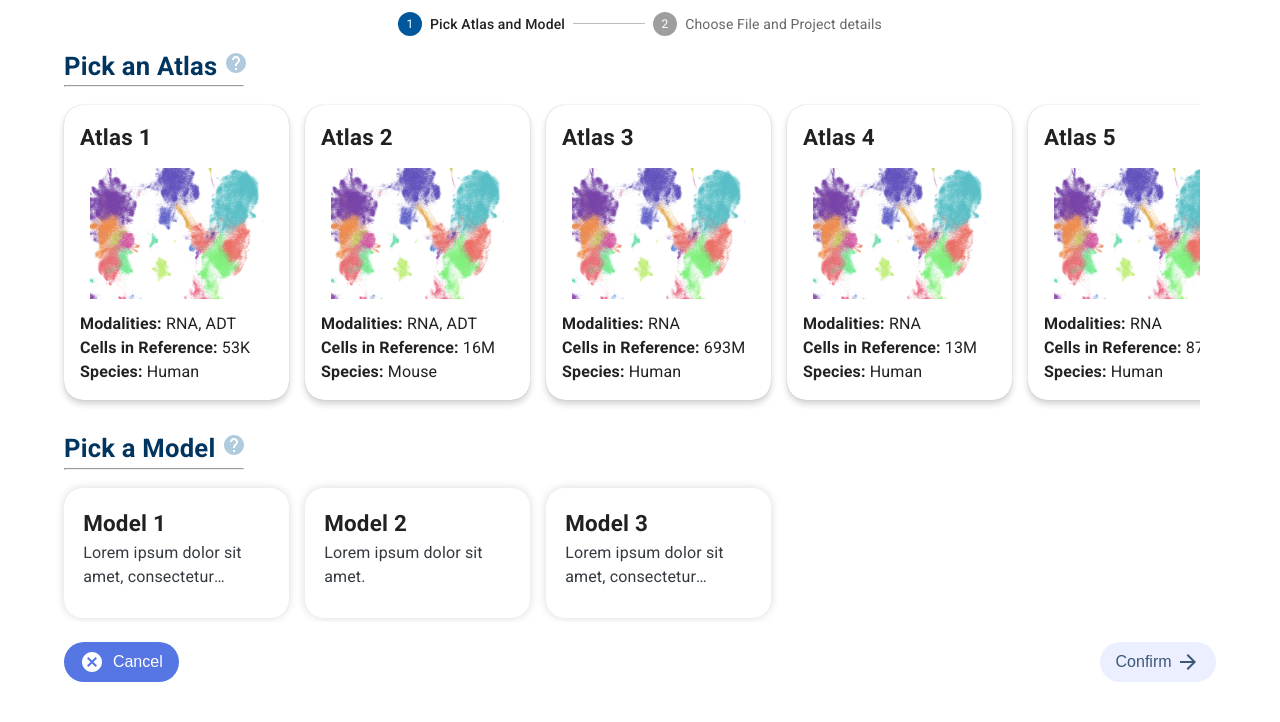
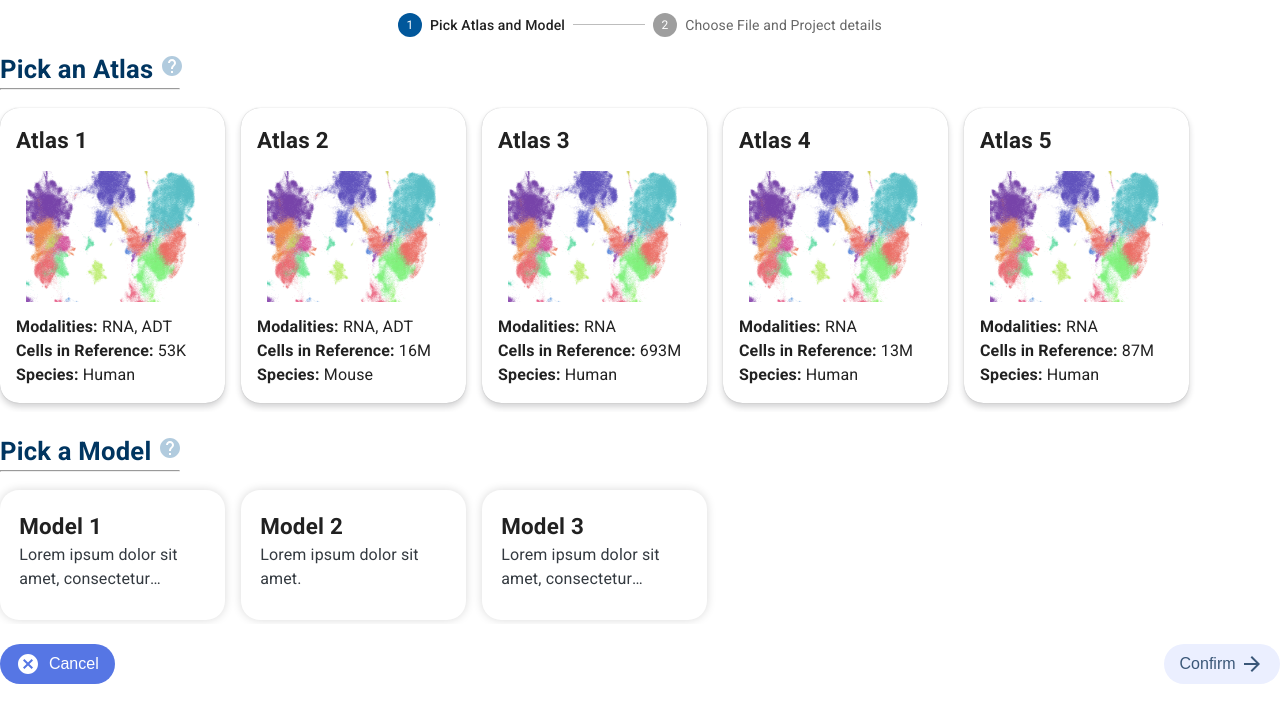
Before and after one commit to jst-seminar-rostlab-tum/genomics.ai, a React (Create React App) app in the folder Frontend/: page /#/evan in a window 1280 px wide. Shown: the top 722 px of the page. Built offline with nearby package versions, Linux system fonts and the light colour scheme.

Commit message:
removed Container in GeneMapperState and call useEffect only on first render

```diff
--- a/Frontend/src/views/GeneMapper/AtlasModelChoice/AtlasModelChoice.jsx
+++ b/Frontend/src/views/GeneMapper/AtlasModelChoice/AtlasModelChoice.jsx
@@ -53,7 +53,7 @@ function AtlasModelChoice({
             setAtlases(a);
         });
         ProjectMock.getModels().then(m => setModels(m));
-    });
+    }, []);
 
     return (
         <div>
--- a/Frontend/src/views/GeneMapper/GeneMapperState/index.jsx
+++ b/Frontend/src/views/GeneMapper/GeneMapperState/index.jsx
@@ -12,7 +12,7 @@ function GeneMapperState({ basePath, path }) {
   const steps = ['Pick Atlas and Model', 'Choose File and Project details'];
 
   return (
-    <Container>
+    <>
       <Box width="500px" margin="auto" sx={{ marginTop: '1%', marginBottom: '1%' }}>
         <Stepper activeStep={activeStep}>
           {steps.map((labelText, index) => (
@@ -50,7 +50,7 @@ function GeneMapperState({ basePath, path }) {
                     />
                   )
             }
-    </Container>
+    </>
   );
 }
 
```
